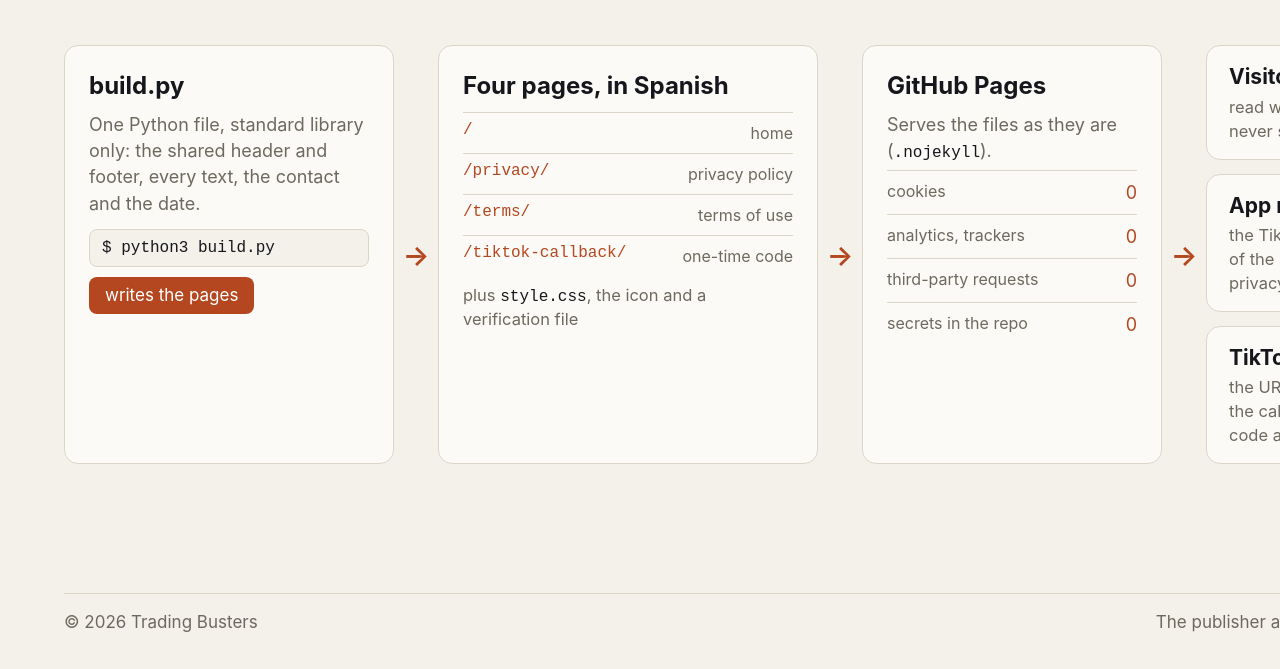
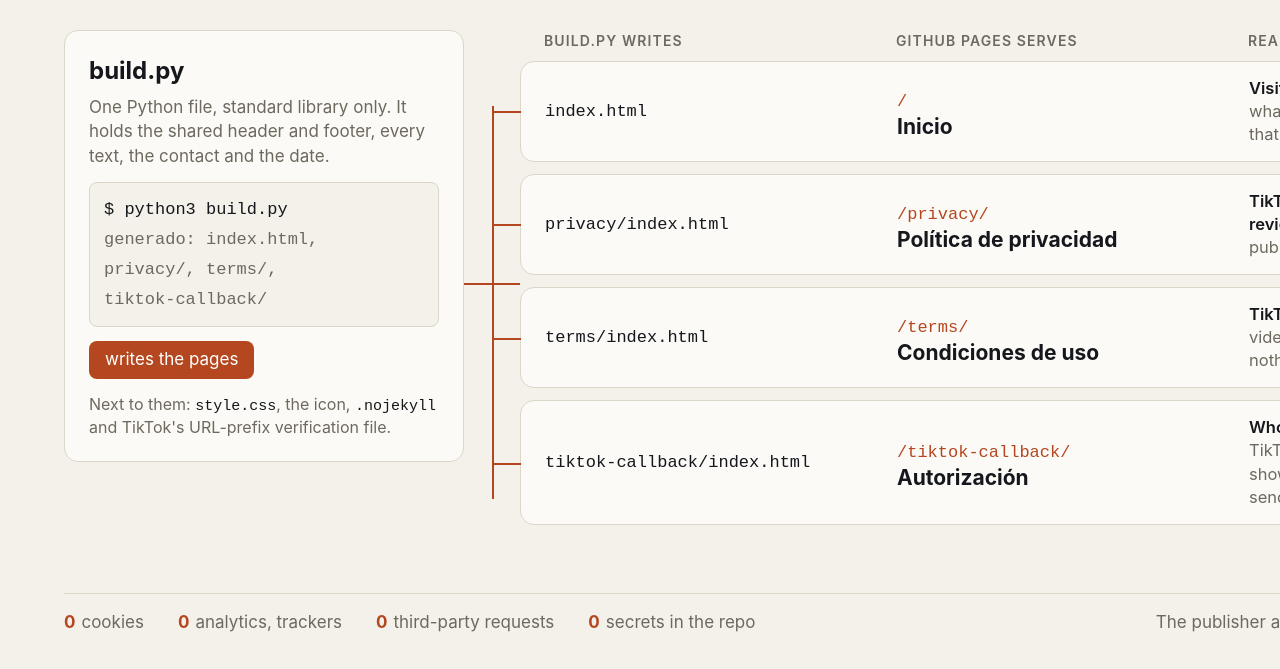
Before and after one commit to lagowski/tradingbusters-site, a plain HTML site: page docs/images/src/diagram.html in a window 1280 px wide. Shown: the part 231-900 px from the top of the page. Drawn offline with Linux system fonts and the light colour scheme.

Commit message:
docs: diagram as a ledger of the four pages (file, URL, reader), no longer the same layout as sciencegloon-site
Co-Authored-By: Claude Fable 5.2 <noreply@anthropic.com>

```diff
--- a/docs/images/src/brand.json
+++ b/docs/images/src/brand.json
@@ -15,7 +15,7 @@
   "light": { "bg": "#F4F1EA", "fg": "#15171C", "muted": "#6E695E", "accent": "#B4471F", "card": "#FBFAF6", "line": "#DCD6C8" },
   "dark": { "bg": "#15171C", "fg": "#F1EDE4", "muted": "#A8A295", "accent": "#E58A5C", "card": "#1D2026", "line": "#2C3038" },
   "radius": { "card": 14, "button": 8, "icon": 10 },
-  "motif": "banner = the site's own page: header with the brand, its headline, a lead that says what the repository is, and the four pages as four of its cards (path, title, what the page says). Diagram = one more page of the same site: build.py, the four pages, GitHub Pages with its four zeros, and who reads them.",
+  "motif": "banner = the site's own page: header with the brand, its headline, a lead that says what the repository is, and the four pages as four of its cards (path, title, what the page says). Diagram = a ledger on the site's paper: the build.py card with its real output line, then one row per page (file written, URL served, who has to read it); the four zeros sit in the footer.",
   "render": "Playwright chromium, device_scale_factor 2; the font stylesheet (Inter 400-800, JetBrains Mono 500) is added with page.add_style_tag at screenshot time, so the committed HTML requests nothing from a third party",
   "public_repo_note": "nothing but what the public pages already say is shown: no contact address, no account handle, no host name, no code or token (the callback card shows the words 'one-time code' in place of a value)",
   "assets": {
--- a/docs/images/src/diagram.html
+++ b/docs/images/src/diagram.html
@@ -9,35 +9,46 @@ header{display:flex;align-items:center;justify-content:space-between;margin-bott
 .tb{width:48px;height:48px;border-radius:11px;background:#15171C;color:#F1EDE4;display:flex;flex-direction:column;align-items:center;justify-content:center;font-size:19px;font-weight:800;line-height:1}
 .tb::after{content:"";width:25px;height:3px;background:#E58A5C;margin-top:5px}
 nav a{color:var(--muted);margin-left:26px;font-size:18px}nav a.on{color:var(--accent)}
-h1{font-size:48px;line-height:1.12;font-weight:800;letter-spacing:-.02em}
-.lead{font-size:23px;color:var(--muted);margin-top:10px;max-width:1240px}
-.flow{display:grid;grid-template-columns:330px 44px 380px 44px 300px 44px 1fr;margin-top:48px;align-items:stretch}
+h1{font-size:46px;line-height:1.12;font-weight:800;letter-spacing:-.02em}
+.lead{font-size:22px;color:var(--muted);margin-top:8px;max-width:1300px}
+.m{font:500 17px "JetBrains Mono",monospace}
+.grid{display:grid;grid-template-columns:400px 1fr;gap:56px;margin-top:38px}
 .card{background:var(--card);border:1px solid var(--line);border-radius:14px;padding:22px 24px}
-.card h2{font-size:24px;font-weight:700;margin-bottom:8px}
-.card p{font-size:18px;line-height:1.45;color:var(--muted)}
-.ar{display:flex;align-items:center;justify-content:center;color:var(--accent);font-size:28px;font-weight:600}
-.m{font:500 16px "JetBrains Mono",monospace}
-.ta{background:var(--bg);border:1px solid var(--line);border-radius:8px;padding:9px 12px;margin:12px 0 10px;color:var(--fg)}
+.card h2{font-size:24px;font-weight:700;margin-bottom:6px}
+.card p{font-size:17px;line-height:1.45;color:var(--muted)}
+.ta{background:var(--bg);border:1px solid var(--line);border-radius:8px;padding:12px 14px;margin:14px 0 14px;color:var(--fg);line-height:1.75}
+.ta i{font-style:normal;color:var(--muted)}
 .btn{display:inline-block;font-size:17px;padding:6px 16px;border-radius:8px;background:var(--accent);color:#fff}
-ul{list-style:none;margin-top:6px}li{display:flex;justify-content:space-between;gap:10px;padding:8px 0;border-top:1px solid var(--line);font-size:18px}li span{color:var(--accent)}li i{font-style:normal;color:var(--muted);font-size:16px}
-.stack{display:grid;gap:14px}.stack .card{padding:15px 22px}.stack h2{font-size:21px;margin-bottom:3px}.stack p{font-size:16.5px}
+.led{position:relative}
+.led::before{content:"";position:absolute;left:-56px;top:50%;width:56px;border-top:2px solid var(--accent)}
+.led::after{content:"";position:absolute;left:-28px;top:76px;bottom:38px;border-left:2px solid var(--accent)}
+.hd,.row{display:grid;grid-template-columns:330px 330px 1fr;column-gap:22px;align-items:center}
+.hd{font-size:14px;letter-spacing:.08em;text-transform:uppercase;color:var(--muted);font-weight:600;padding:0 24px 10px}
+.row{background:var(--card);border:1px solid var(--line);border-radius:14px;padding:15px 24px;margin-bottom:12px;position:relative;min-height:92px}
+.row::before{content:"";position:absolute;left:-28px;top:50%;width:28px;border-top:2px solid var(--accent)}
+.row .f{color:var(--fg)}
+.row .u b{display:block;font-size:21px;font-weight:700;line-height:1.2}
+.row .u span{color:var(--accent)}
+.row .r{font-size:16.5px;line-height:1.4;color:var(--muted)}
+.row .r b{color:var(--fg);font-weight:600}
+.zeros{display:flex;gap:34px}.zeros b{color:var(--accent);font-weight:700;margin-right:6px}
 footer{position:absolute;left:64px;right:64px;bottom:34px;padding-top:16px;border-top:1px solid var(--line);color:var(--muted);font-size:17px;display:flex;justify-content:space-between}
 </style></head><body>
 <header><div class="brand"><span class="tb">TB</span>Trading Busters</div><nav><a>Inicio</a><a>Privacidad</a><a>Condiciones</a><a class="on">How it works</a></nav></header>
-<h1>One script writes four pages. That is the whole site.</h1>
-<p class="lead">No framework, no dependencies, no build server: the generated files are committed and served as they are.</p>
-<div class="flow">
- <div class="card"><h2>build.py</h2><p>One Python file, standard library only: the shared header and footer, every text, the contact and the date.</p><div class="ta m">$ python3 build.py</div><span class="btn">writes the pages</span></div>
- <div class="ar">&rarr;</div>
- <div class="card"><h2>Four pages, in Spanish</h2><ul><li><span class="m">/</span><i>home</i></li><li><span class="m">/privacy/</span><i>privacy policy</i></li><li><span class="m">/terms/</span><i>terms of use</i></li><li><span class="m">/tiktok-callback/</span><i>one-time code</i></li></ul><p style="margin-top:8px;font-size:16.5px">plus <span class="m" style="color:var(--fg)">style.css</span>, the icon and a verification file</p></div>
- <div class="ar">&rarr;</div>
- <div class="card"><h2>GitHub Pages</h2><p>Serves the files as they are (<span class="m" style="color:var(--fg)">.nojekyll</span>).</p><ul><li><i>cookies</i><span>0</span></li><li><i>analytics, trackers</i><span>0</span></li><li><i>third-party requests</i><span>0</span></li><li><i>secrets in the repo</i><span>0</span></li></ul></div>
- <div class="ar">&rarr;</div>
- <div class="stack">
-  <div class="card"><h2>Visitors</h2><p>read what the channel is and what it never sells</p></div>
-  <div class="card"><h2>App reviews</h2><p>the TikTok, Meta and Google listings of the publisher app link to the privacy and terms pages</p></div>
-  <div class="card"><h2>TikTok checks</h2><p>the URL-prefix verification file, and the callback page that shows the code and sends nothing</p></div>
+<h1>Every page here exists because someone has to read it.</h1>
+<p class="lead">One script writes four Spanish pages; the files are committed and GitHub Pages serves them as they are.</p>
+<div class="grid">
+ <div class="card" style="align-self:start"><h2>build.py</h2><p>One Python file, standard library only. It holds the shared header and footer, every text, the contact and the date.</p>
+  <div class="ta m">$ python3 build.py<br><i>generado: index.html,<br>privacy/, terms/,<br>tiktok-callback/</i></div>
+  <span class="btn">writes the pages</span>
+  <p style="margin-top:14px;font-size:16px">Next to them: <span class="m" style="font-size:15px;color:var(--fg)">style.css</span>, the icon, <span class="m" style="font-size:15px;color:var(--fg)">.nojekyll</span> and TikTok's URL-prefix verification file.</p></div>
+ <div class="led">
+  <div class="hd"><span>build.py writes</span><span>GitHub Pages serves</span><span>Read by</span></div>
+  <div class="row"><span class="f m">index.html</span><div class="u"><span class="m">/</span><b>Inicio</b></div><p class="r"><b>Visitors.</b> What the channel is, what the publisher app does, and that nothing is sold.</p></div>
+  <div class="row"><span class="f m">privacy/index.html</span><div class="u"><span class="m">/privacy/</span><b>Pol&iacute;tica de privacidad</b></div><p class="r"><b>TikTok, Meta and Google app review.</b> Each listing of the publisher app must link to it.</p></div>
+  <div class="row"><span class="f m">terms/index.html</span><div class="u"><span class="m">/terms/</span><b>Condiciones de uso</b></div><p class="r"><b>TikTok app review.</b> Informative videos, no investment advice, nothing for sale.</p></div>
+  <div class="row"><span class="f m">tiktok-callback/index.html</span><div class="u"><span class="m">/tiktok-callback/</span><b>Autorizaci&oacute;n</b></div><p class="r"><b>Whoever authorises the app.</b> TikTok redirects here; the page shows the one-time code and sends nothing.</p></div>
  </div>
 </div>
-<footer><span>&copy; 2026 Trading Busters</span><span>The publisher app itself is not in this repository.</span></footer>
+<footer><span class="zeros"><span><b>0</b>cookies</span><span><b>0</b>analytics, trackers</span><span><b>0</b>third-party requests</span><span><b>0</b>secrets in the repo</span></span><span>The publisher app itself is not in this repository.</span></footer>
 </body></html>
```
Also changed, not shown: docs/images/how-it-works.png, 1 other file.
